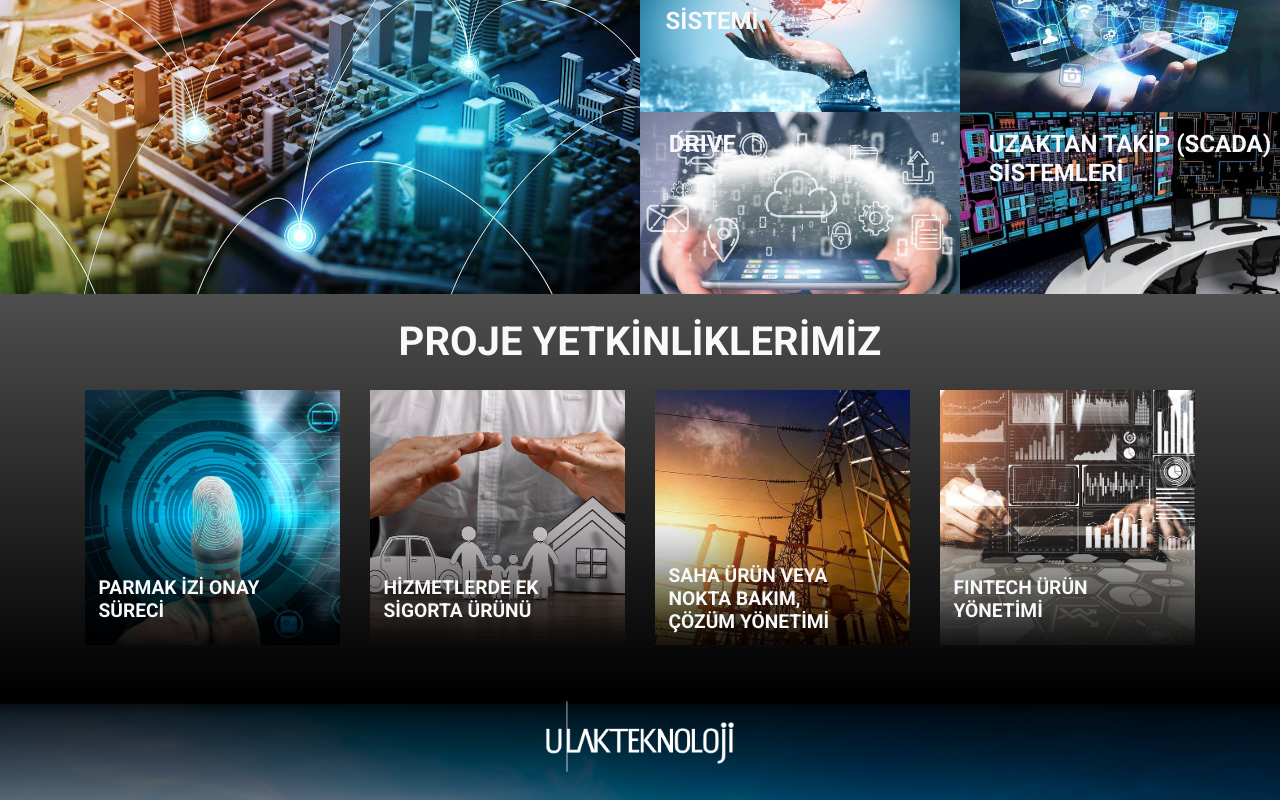
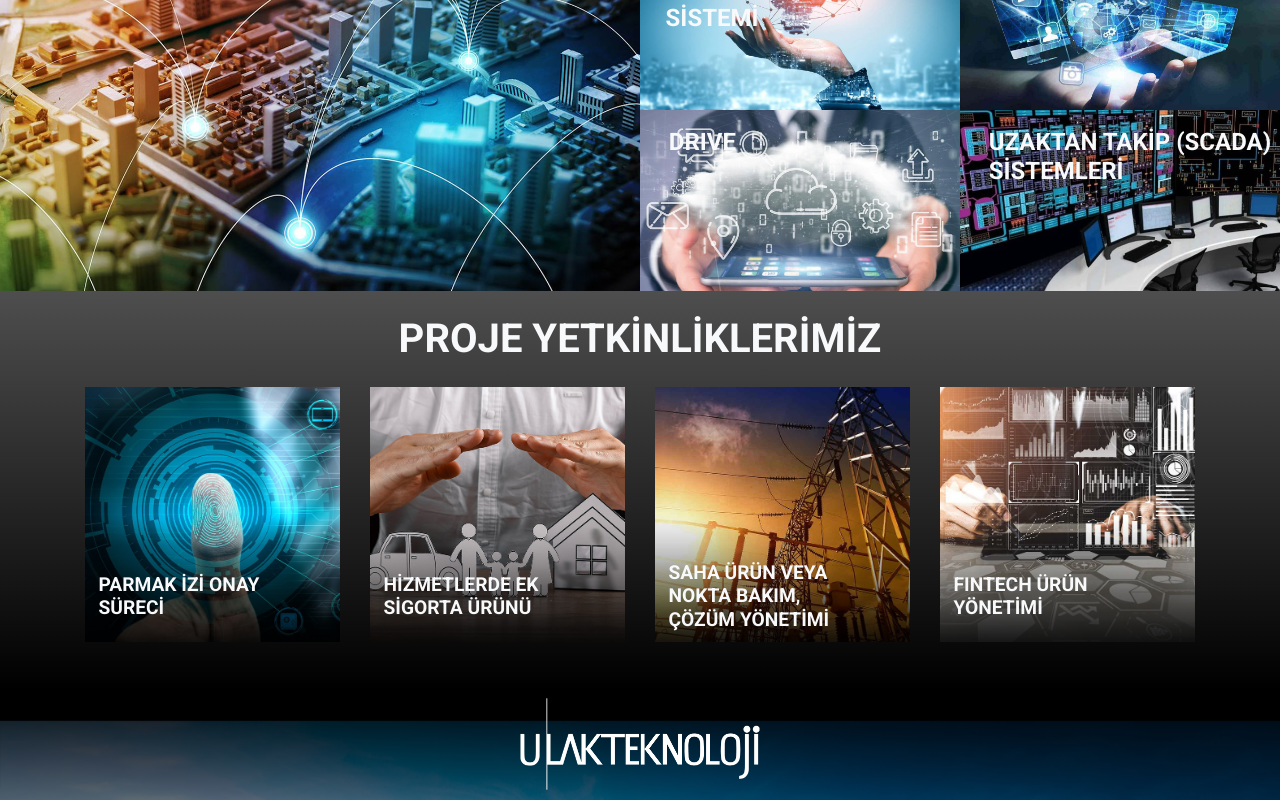
Before and after one commit to bscodes/ulak, a React (Create React App) app: page / in a window 1280 px wide. Shown: the part 320-1120 px from the top of the page. Built offline with nearby package versions, Linux system fonts and the light colour scheme.

Commit message:
Update App.scss

```diff
--- a/src/App.scss
+++ b/src/App.scss
@@ -28,7 +28,7 @@ body, html {
       justify-content: center;
 
       .nav-logo {
-        width: 150px;
+        width: 9rem;
         padding: 10px;
       }
     }
@@ -65,7 +65,7 @@ body, html {
     justify-content: center;
 
     .footer-logo {
-      width: 15%;
+      width: 15rem;
 
       @media only screen and (max-width: 768px) {
         & {
```
